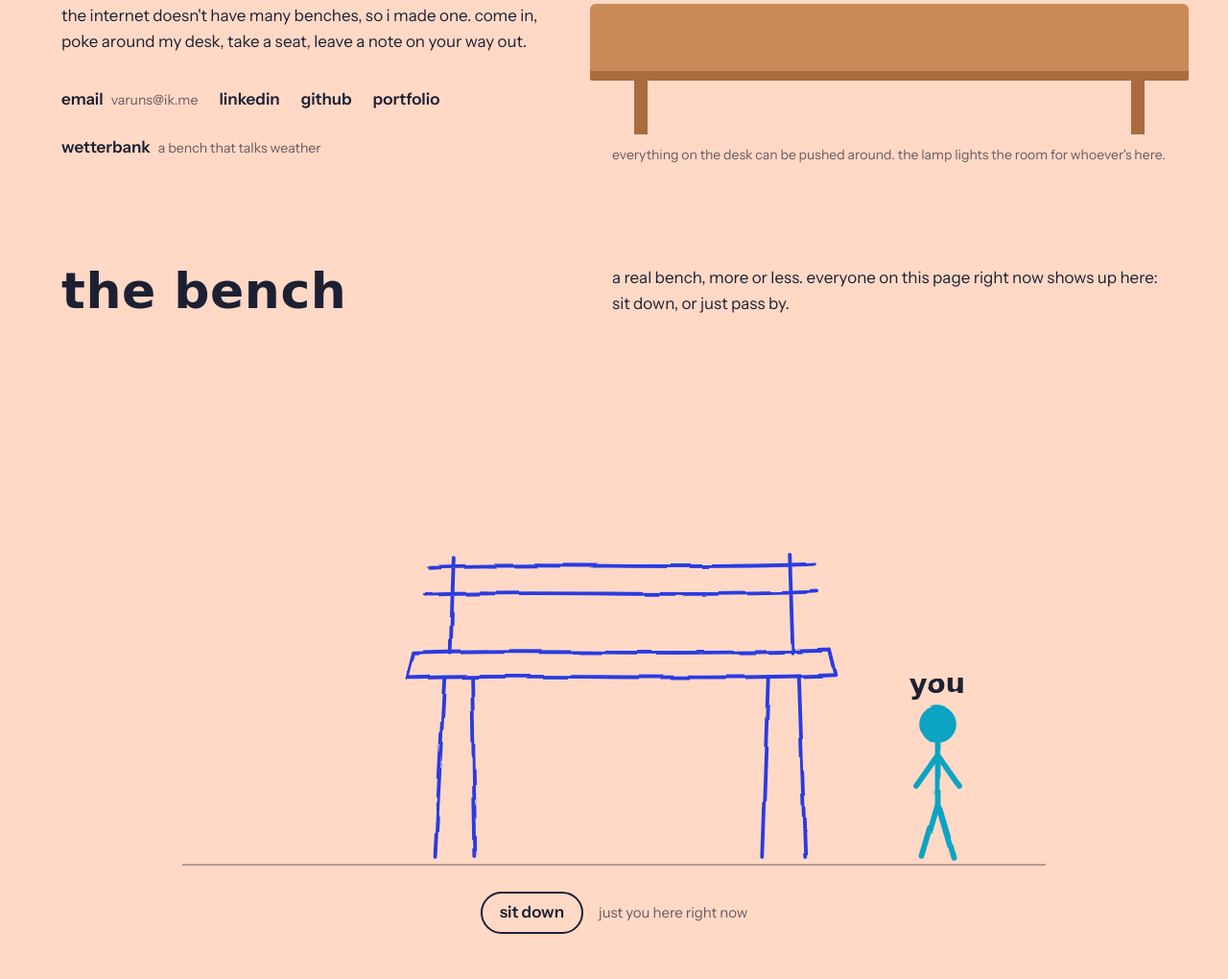
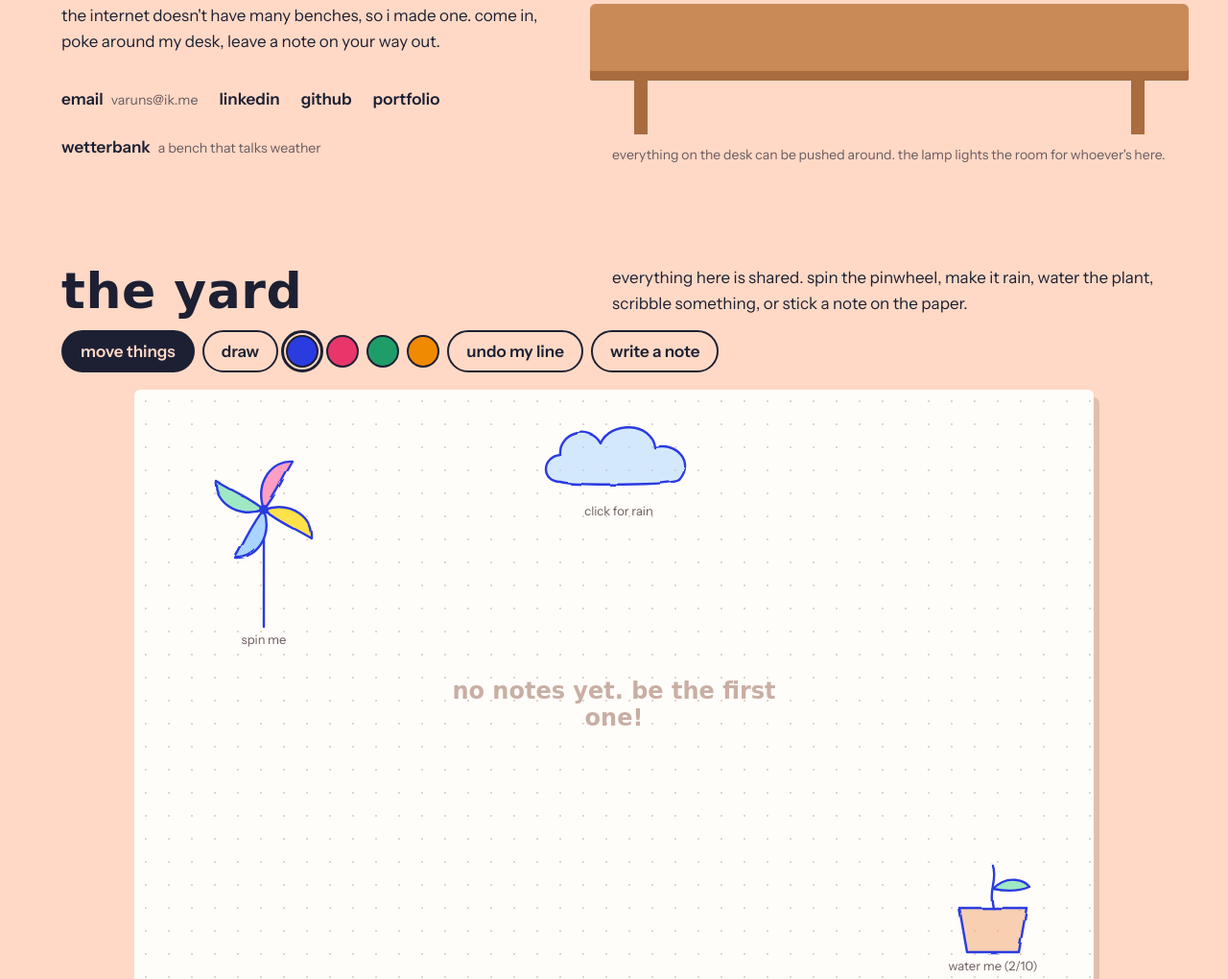
Before and after one commit to va3uns/desk, a plain HTML site: page index.html in a window 1280 px wide. Shown: the part 440-1460 px from the top of the page at 96% size. Drawn offline with Linux system fonts and the light colour scheme; a web font is replaced by a local one.

Commit message:
Remove the bench section
Co-Authored-By: Claude Opus 5.5 <noreply@anthropic.com>
Claude-Session: https://claude.ai/code/session_01CUoVtnj25m9s3huePvsKEz

```diff
--- a/index.html
+++ b/index.html
@@ -137,14 +137,14 @@ footer .fine{grid-column:1/-1;font-size:13px;opacity:.7;border-top:1px solid cur
 <body>
 <svg width="0" height="0" style="position:absolute" aria-hidden="true"><filter id="wob"><feTurbulence type="fractalNoise" baseFrequency="0.035" numOctaves="2" seed="4"/><feDisplacementMap in="SourceGraphic" scale="3"/></filter></svg>
 
-<nav aria-label="sections" id="home"><a class="home" href="#home" aria-label="varun sangani, back to the top">varun sangani</a><div><a href="#desk">my desk</a><a href="#bench">the bench</a><a href="#yard">the yard</a><a href="#say-hi">say hi</a></div></nav>
+<nav aria-label="sections" id="home"><a class="home" href="#home" aria-label="varun sangani, back to the top">varun sangani</a><div><a href="#desk">my desk</a><a href="#yard">the yard</a><a href="#say-hi">say hi</a></div></nav>
 
 <main>
 <section class="band" id="desk"><div class="wrap hero">
  <div class="hello">
   <h1>hi, i'm <span>varun.</span></h1>
   <p>junior designer at planwerkstatt, architect by training, usability engineer somewhat by accident. i live in düsseldorf and think a lot about public space: who gets to sit, who gets to protest, and why strangers on a bench almost never talk to each other.</p>
-  <p>the internet doesn't have many benches, so i made one. come in, poke around my desk, take a seat, leave a note on your way out.</p>
+  <p>the internet doesn't have many benches, so i made one. come in, poke around my desk, leave a note on your way out.</p>
   <ul class="links">
    <li><a href="mailto:varuns@ik.me">email <small>varuns@ik.me</small></a></li>
    <li><a href="https://www.linkedin.com/in/varunsangani">linkedin</a></li>
@@ -177,28 +177,6 @@ footer .fine{grid-column:1/-1;font-size:13px;opacity:.7;border-top:1px solid cur
  </div>
 </div></section>
 
-<section class="band" id="bench"><div class="wrap">
- <div class="bench-head">
-  <h2>the bench</h2>
-  <p>a real bench, more or less. everyone on this page right now shows up here: sit down, or just pass by.</p>
- </div>
- <div class="benchbox" id="benchbox">
-  <div class="ground"></div>
-  <img src="objects/bench.png" alt="a cast-iron garden bench">
-  <svg viewBox="0 0 560 360" aria-hidden="true">
-   <g class="drawn" filter="url(#wob)" color="var(--pen)">
-    <path class="ink" d="M150 212 C230 209 320 214 420 210 M146 228 C230 225 330 230 424 226 L420 210 M146 228 L150 212"/>
-    <path class="ink" d="M160 156 C240 153 330 158 410 154 M158 174 C240 171 330 176 412 172 M176 150 L174 212 M394 148 L396 212"/>
-    <path class="ink" d="M170 228 L164 344 M188 228 L190 344 M380 228 L376 344 M400 228 L404 344"/>
-   </g>
-   <g id="people"></g>
-  </svg>
- </div>
- <div class="bar">
-  <button class="btn" id="sit" type="button">sit down</button>
-  <span class="count" id="count">just you here right now</span>
- </div>
-</div></section>
 
 <section class="band" id="yard"><div class="wrap">
  <div class="yard-head">
@@ -308,7 +286,7 @@ const clamp=(v,a,b)=>Math.max(a,Math.min(b,v));
 /* real objects: fall back to drawings until the image files exist */
 function imgFallback(img,box){const miss=()=>box.classList.add("noimg");if(img.complete&&!img.naturalWidth)miss();img.addEventListener("error",miss);img.addEventListener("load",()=>box.classList.remove("noimg"))}
 document.querySelectorAll(".obj").forEach(o=>imgFallback(o.querySelector("img"),o));
-imgFallback($("#benchbox img"),$("#benchbox"));
+
 
 function use(name){
  if(!window.claude||typeof window.claude.use!=="function")return Promise.resolve(null);
@@ -503,6 +481,7 @@ function figure(x,y,c,label,sit){
  return g;
 }
 function renderBench(){
+ if(!$("#people"))return;
  const ppl=room?room.peers().filter(p=>p.kind!=="agent"):[];
  const list=ppl.length?ppl.map(p=>({me:p.sameTab,c:p.sameTab?myColor:(PAL.includes(p.presence.c)?p.presence.c:"#888"),sit:p.sameTab?sitting:!!p.presence.sit,nick:p.sameTab?"you":String(p.presence.nick||"").slice(0,14)})):[{me:true,c:myColor,sit:sitting,nick:"you"}];
  const sitters=list.filter(p=>p.sit).slice(0,5), walkers=list.filter(p=>!p.sit);
@@ -515,7 +494,7 @@ function renderBench(){
  $("#count").textContent=n<2?(sitting?"you're sitting here alone. someone might join.":"just you here right now"):n+" people here now · "+s+" sitting";
  $("#sit").textContent=sitting?"get up":"sit down";$("#sit").classList.toggle("on",sitting);
 }
-$("#sit").onclick=()=>{sitting=!sitting;renderBench();room&&room.presence({sit:sitting}).catch(()=>{})};
+if($("#sit"))$("#sit").onclick=()=>{sitting=!sitting;renderBench();room&&room.presence({sit:sitting}).catch(()=>{})};
 
 /* ---------- note form ---------- */
 $("#cols").innerHTML=NOTE_C.map((c,i)=>'<button type="button" class="sw'+(i?"":" on")+'" data-c="'+c+'" style="background:'+c+'" aria-label="paper colour '+(i+1)+'"></button>').join("");
```
